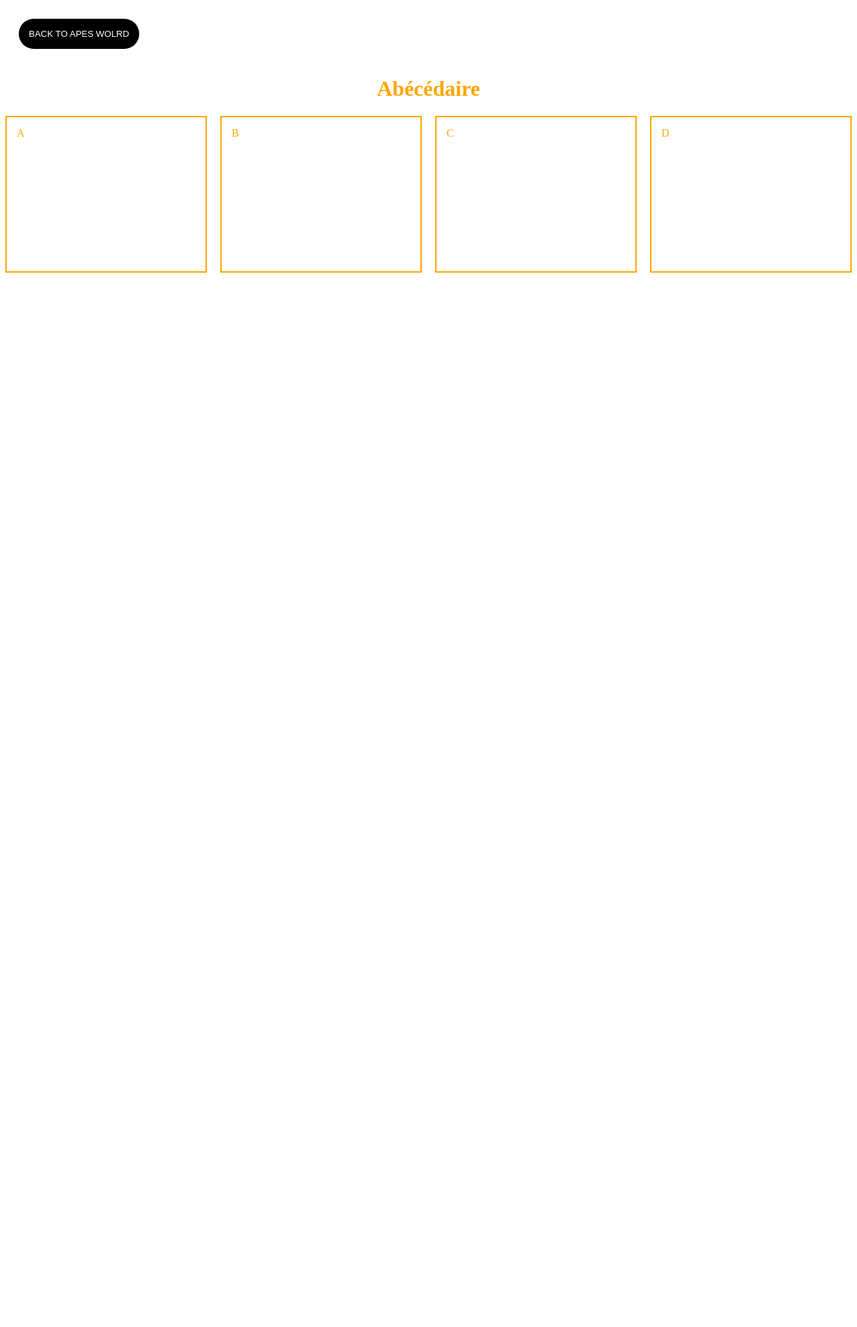
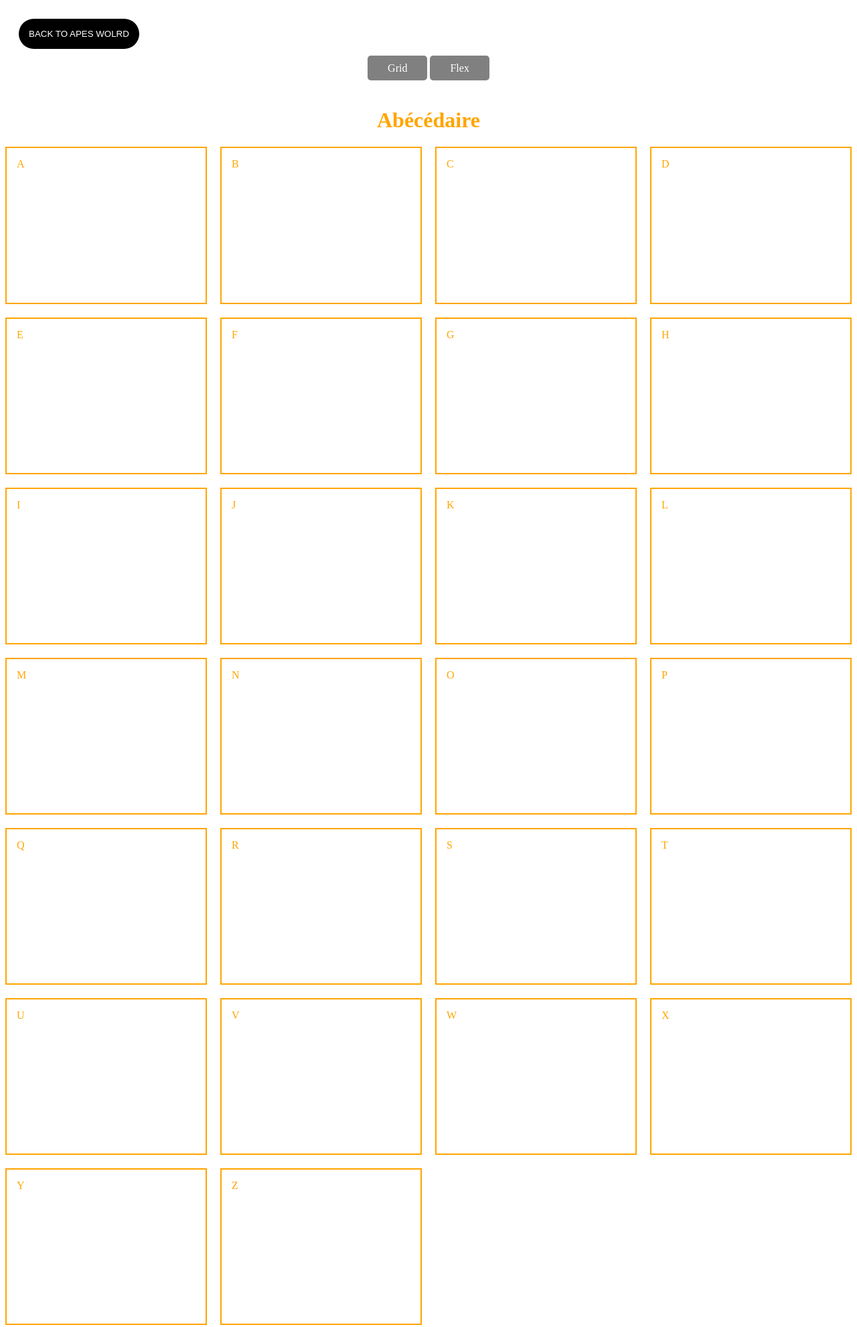
Before and after one commit to manonjosso/M1-WD-2019-2020-CSS-projet, a plain HTML site: page index2.html in a window 1280 px wide. Shown: the whole page at 67% size. Before the commit the page ends 800 px from the top, so only its background shows below. Drawn offline with Linux system fonts and the light colour scheme.

Commit message:
Grid + Flex
Mise en place du switch de Grid et Flex

```diff
--- a/index2.html
+++ b/index2.html
@@ -9,6 +9,11 @@
 
     <a href="index.html"><button type="button" name="button" class="return_btn">BACK TO APES WOLRD</button></a>
 
+    <header>
+       <a href="#" class="btn" id="btn_grid">Grid</a>
+       <a href="#container" class="btn" id="btn_flex">Flex</a>
+    </header>
+
     <h1 id="title_abécédaire">Abécédaire</h1>
 
     <section class="grid">
@@ -17,6 +22,28 @@
         <div class="box">B</div>
         <div class="box">C</div>
         <div class="box">D</div>
+        <div class="box">E</div>
+        <div class="box">F</div>
+        <div class="box">G</div>
+        <div class="box">H</div>
+        <div class="box">I</div>
+        <div class="box">J</div>
+        <div class="box">K</div>
+        <div class="box">L</div>
+        <div class="box">M</div>
+        <div class="box">N</div>
+        <div class="box">O</div>
+        <div class="box">P</div>
+        <div class="box">Q</div>
+        <div class="box">R</div>
+        <div class="box">S</div>
+        <div class="box">T</div>
+        <div class="box">U</div>
+        <div class="box">V</div>
+        <div class="box">W</div>
+        <div class="box">X</div>
+        <div class="box">Y</div>
+        <div class="box">Z</div>
       </div>
   </section>
 
--- a/styles/master2.css
+++ b/styles/master2.css
@@ -29,3 +29,28 @@
   padding: 5%;
   height: 200px;
 }
+
+#container:target {
+  background: blue;
+  display: flex;
+  flex-wrap: wrap;
+  flex-direction: column;
+  justify-content: space-between;
+}
+
+header{
+  text-align: center;
+  margin-bottom: 50px;
+}
+
+.btn{
+  text-decoration: none;
+  padding: 10px 30px 10px 30px;
+  border-radius: 5px;
+  background-color: grey;
+  color: white;
+}
+
+#btn_grid:focus, #btn_flex:focus{
+  background-color: black;
+}
```
